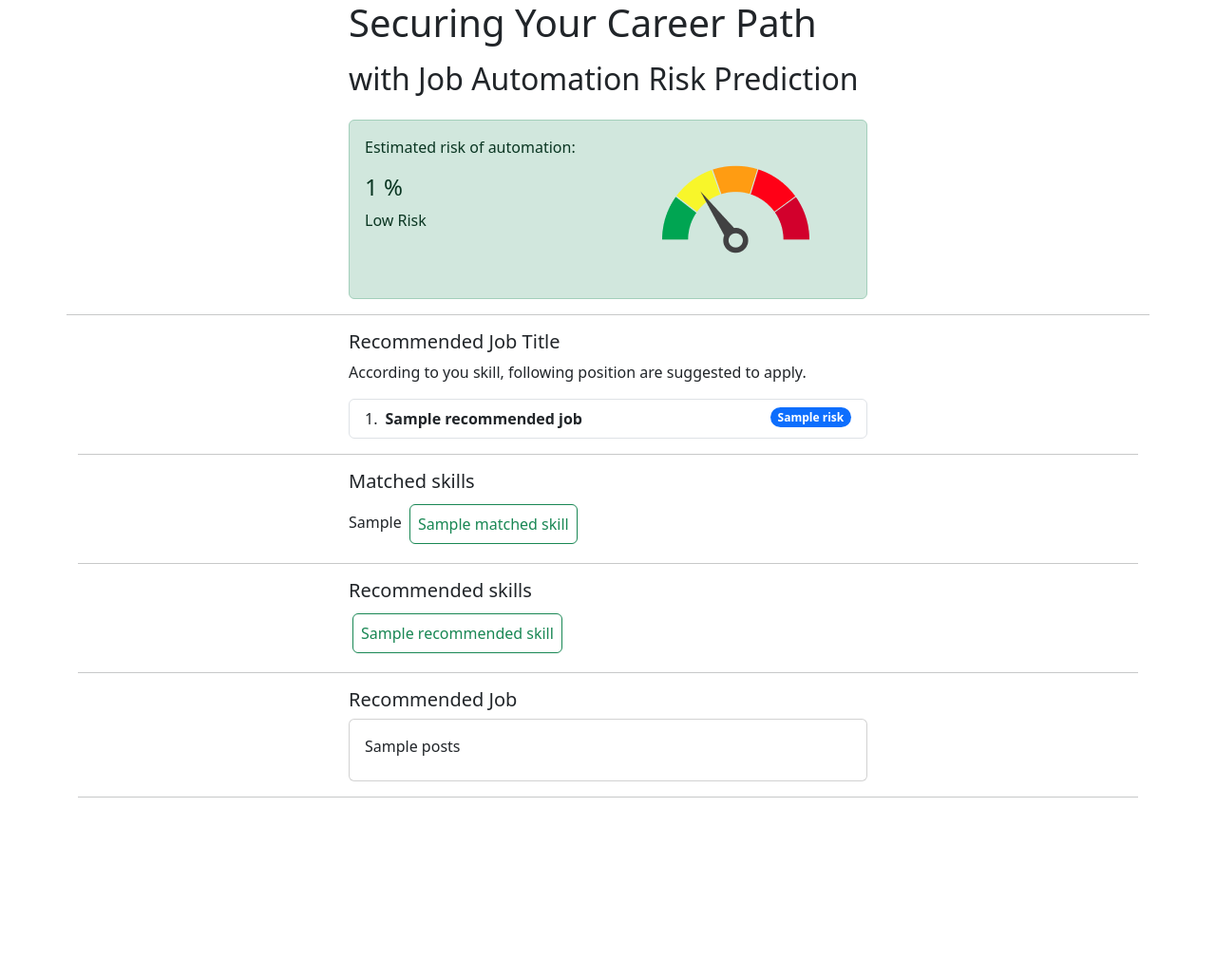
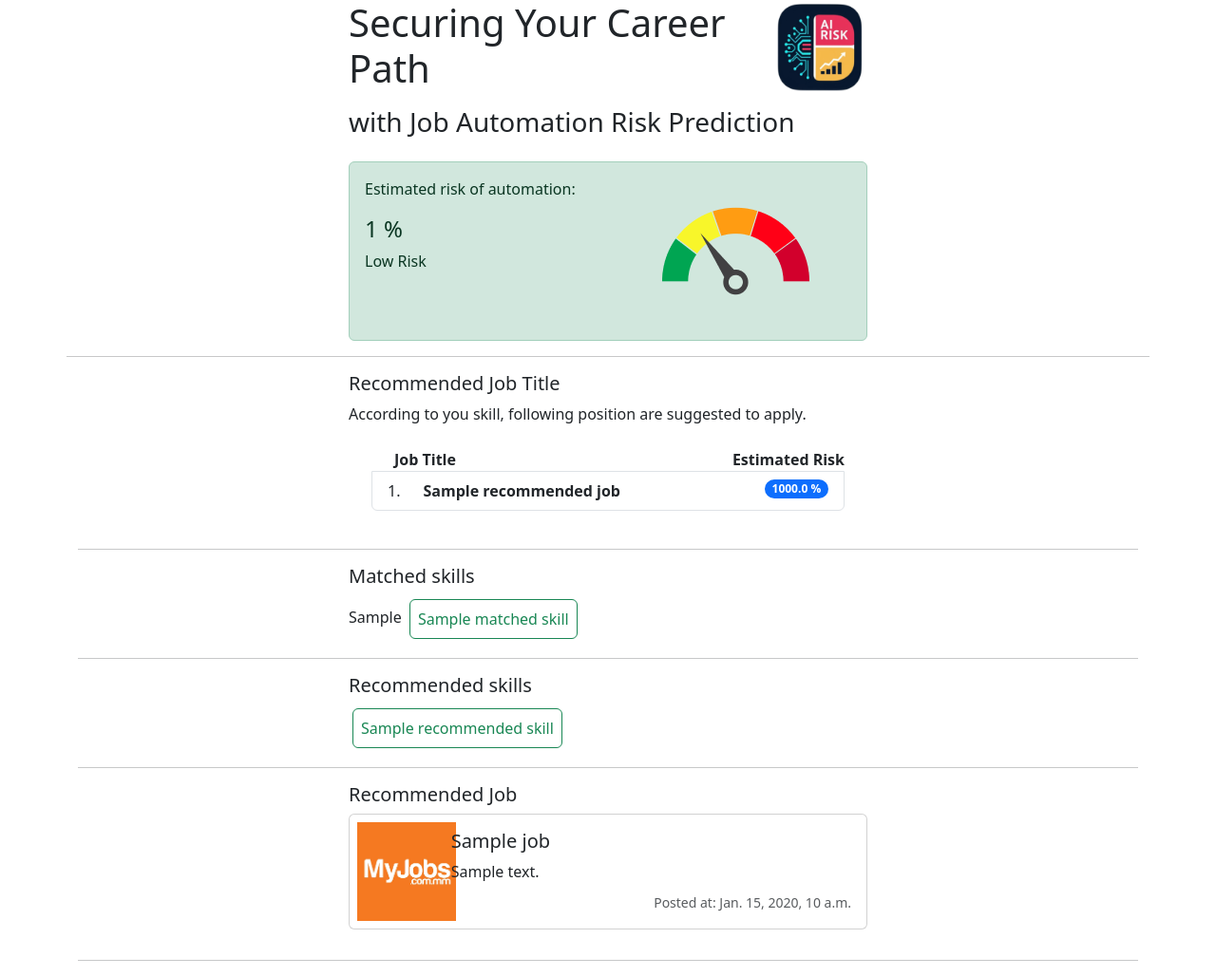
Before and after one commit to Kaung-Nyo-Lwin/secureer, a Django app: template risk_check/templates/risk_check/result.html in a window 1280 px wide. Shown: the whole page at 95% size. Before the commit the page ends 840 px from the top, so only its background shows below. Run offline with Django 5.2, Linux system fonts and the light colour scheme; the template is opened without the code that fills it: most values are stand-ins (such as "Sample title", 1, 10 or a date in 2020); data that the repository does not hold is empty; parts of the project's set-up code (start-up, migrations or seed data) failed here and were passed over; some libraries are stand-ins or nearby versions.

Commit message:
ui update

```diff
--- a/risk_check/templates/risk_check/result.html
+++ b/risk_check/templates/risk_check/result.html
@@ -1,4 +1,5 @@
 {% load static %}
+{% load custom_filters %}
 <!DOCTYPE html>
 <html lang="en">
 <head>
@@ -14,10 +15,11 @@
     <div class="container">
       <div class="row justify-content-md-center">
         <div class="col col-lg-6">
-          <h1 class="mb-3">Securing Your Career Path</h1>
-          <h2 class="mb-4">with  Job Automation Risk Prediction</h2>
+            <img src="{% static 'risk_check/images/logo-dark.png' %}" width="100px" alt="Logo" class="rounded mx-auto d-block float-end">
+            <h1 class="mb-3">Securing Your Career Path</h1>
+            <h3 class="mb-4">with  Job Automation Risk Prediction</h3>
         </div>
-      </div>
+    </div>
       <div class="row justify-content-md-center">
         <div class="col col-lg-6">
           {% if result.risk_index > 70 %}
@@ -25,7 +27,7 @@
             <div class="row">
               <div class="col">
                 <p>Estimated risk of automation:</p>
-                <h4 class="alert-heading"> {{result.risk_index}} &#37;</h4>
+                <h2 class="alert-heading"> {{result.risk_index}} &#37;</h2>
               <p class="mb-0">Hight Risk</p>
             </div>
             <div class="col">
@@ -66,13 +68,19 @@
             <div class="bd-callout bd-callout-warning">
               <h5>Recommended Job Title</h5>
                 <p>According to you skill, following position are suggested to apply.</p>
-                <ol class="list-group list-group-numbered">
+                <ol class="list-group list-group-numbered m-4">
+                  <li>
+                    <div class="ms-4 me-auto">
+                      <h8 class="fw-bold float-start">Job Title</h8>
+                      <h8 class="fw-bold float-end">Estimated Risk</h8>
+                    </div>
+                  </li>
                   {% for title, risk in result.recommended_jobs.items %}
                   <li class="list-group-item d-flex justify-content-between align-items-start">
-                    <div class="ms-2 me-auto">
+                    <div class="ms-4 me-auto">
                       <div class="fw-bold">{{title}}</div>
                     </div>
-                    <span class="badge bg-primary rounded-pill">{{ risk }}</span>
+                    <span class="badge bg-primary rounded-pill">{{ risk|multiply:100 }} &#37;</span>
                   </li>
                   {% endfor %}
                 </ol>
@@ -111,13 +119,22 @@
         <div class="row justify-content-md-center">
           <div class="col col-lg-6">
             <h5>Recommended Job</h5>
-            <div class="card">
-              {% for posts in recommended_job_posts %}
-              <div class="card-body">
-                <p class="card-title">{{posts}}</p>
+            {% for job in recommended_job_posts %}
+            <div class="card mb-3">
+              <div class="row g-0">
+                <div class="col-md-2">
+                  <img src="{% static 'risk_check/images/myjob.png' %}" alt="MyJob" class="img-fluid float-start p-2" style="max-width: 120px;">
+                </div>
+                <div class="col-md-10">
+                  <div class="card-body">
+                    <h5 class="card-title">{{job.Title}}</h5>
+                  <p class="card-title">{{job.JobSummary|safe}}</p>
+                  <p class="card-text float-end"><small class="text-muted">Posted at: {{job.UpdatedAt}}</small></p>
+                  </div>
+                </div>
               </div>
-              {% endfor %}
             </div>
+            {% endfor %}
           </div>
         </div>
         <hr>
--- /dev/null
+++ b/risk_check/templatetags/custom_filters.py
@@ -0,0 +1,14 @@
+from django import template
+
+register = template.Library()
+
+@register.filter
+def get_item(dictionary, key):
+    return dictionary.get(key)
+
+@register.filter
+def multiply(value, arg):
+    try:
+        return (float(value) * float(arg)).__round__(2)
+    except (ValueError, TypeError):
+        return ''  # Return empty string on invalid inputs
```
Also changed, not shown: risk_check/templates/risk_check/index.html (+13 -5 lines), risk_check/utils.py (+22 -3 lines), risk_check/static/risk_check/images/logo-dark.png (added), risk_check/static/risk_check/images/logo.png (added), risk_check/static/risk_check/images/myjob.png (added), risk_check/templatetags/__init__.py (added).
